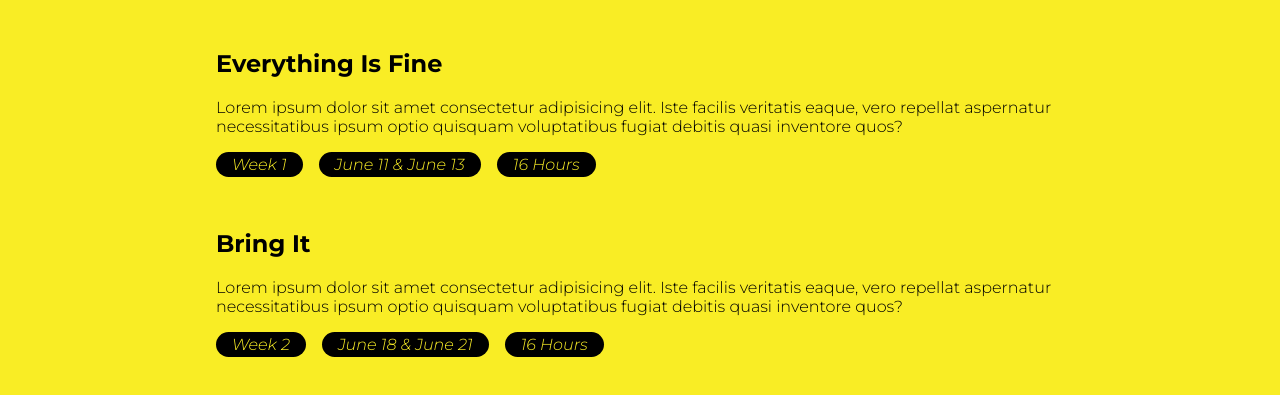
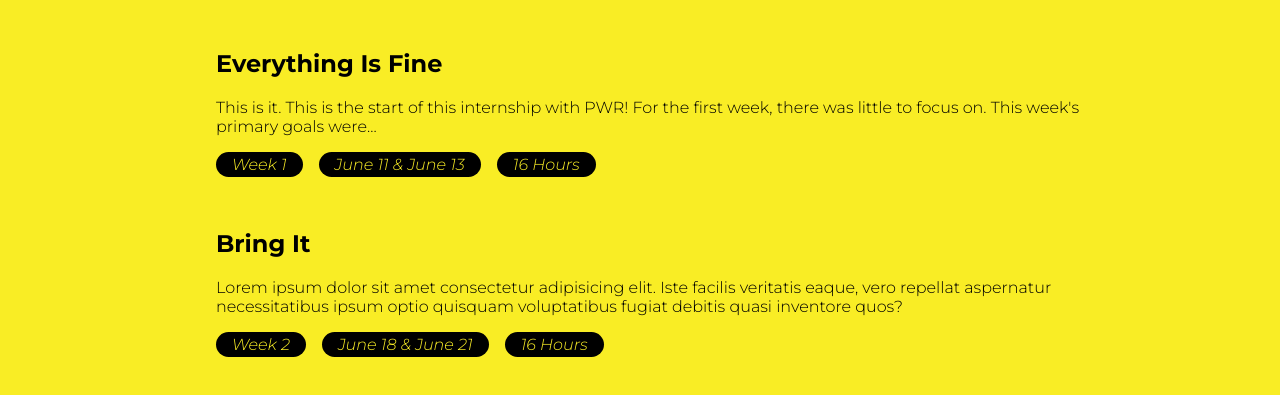
Before and after one commit to DJam98/internship-blog, a plain HTML site: page index.html in a window 1280 px wide. Shown: the part 107-502 px from the top of the page. Drawn offline with Linux system fonts and the light colour scheme.

Commit message:
Week 1 teaser

```diff
--- a/index.html
+++ b/index.html
@@ -31,8 +31,7 @@
             <a href="01.html"><article>
                 <h1>Everything Is Fine</h1>
                 <p>
-                    Lorem ipsum dolor sit amet consectetur adipisicing elit. Iste facilis veritatis eaque, vero repellat aspernatur necessitatibus ipsum optio quisquam voluptatibus fugiat debitis quasi inventore quos?
-                </p>
+                    This is it. This is the start of this internship with PWR! For the first week, there was little to focus on. This week's primary goals were...</p>
                 <div class="tagContainer">
                     <div class="tagItem">Week 1</div>
                     <div class="tagItem">June 11 & June 13</div>
```
